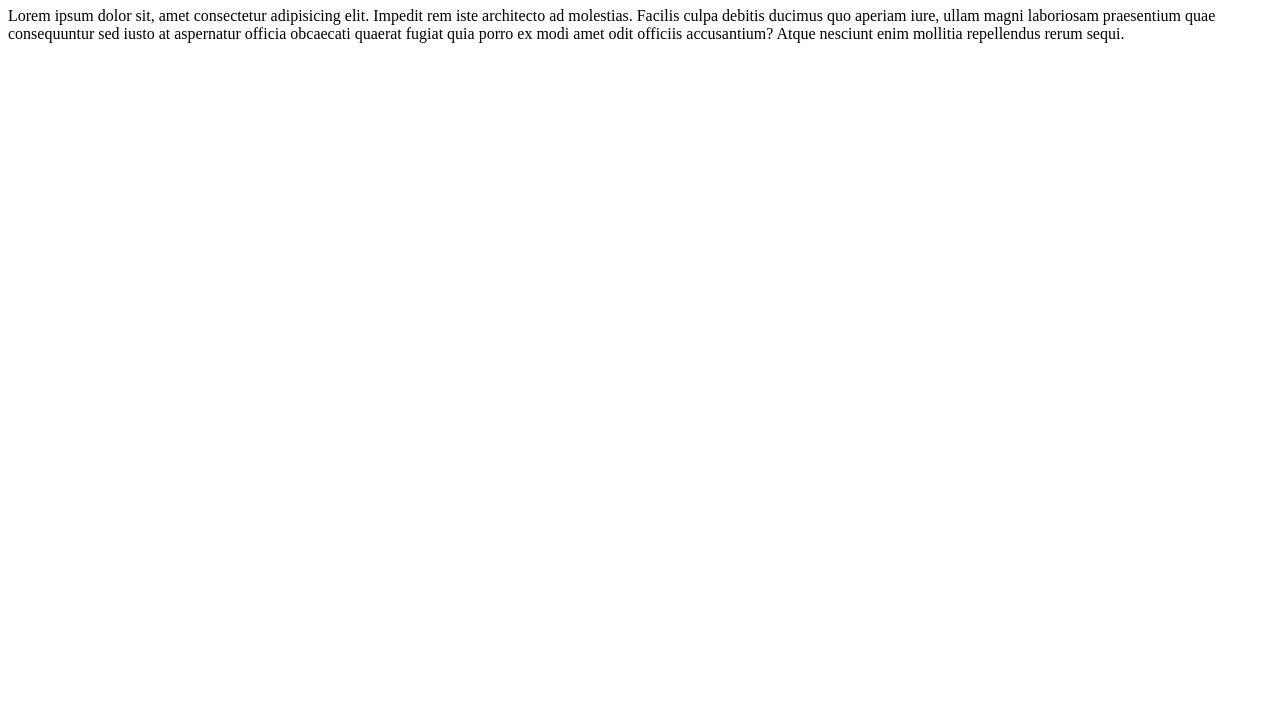
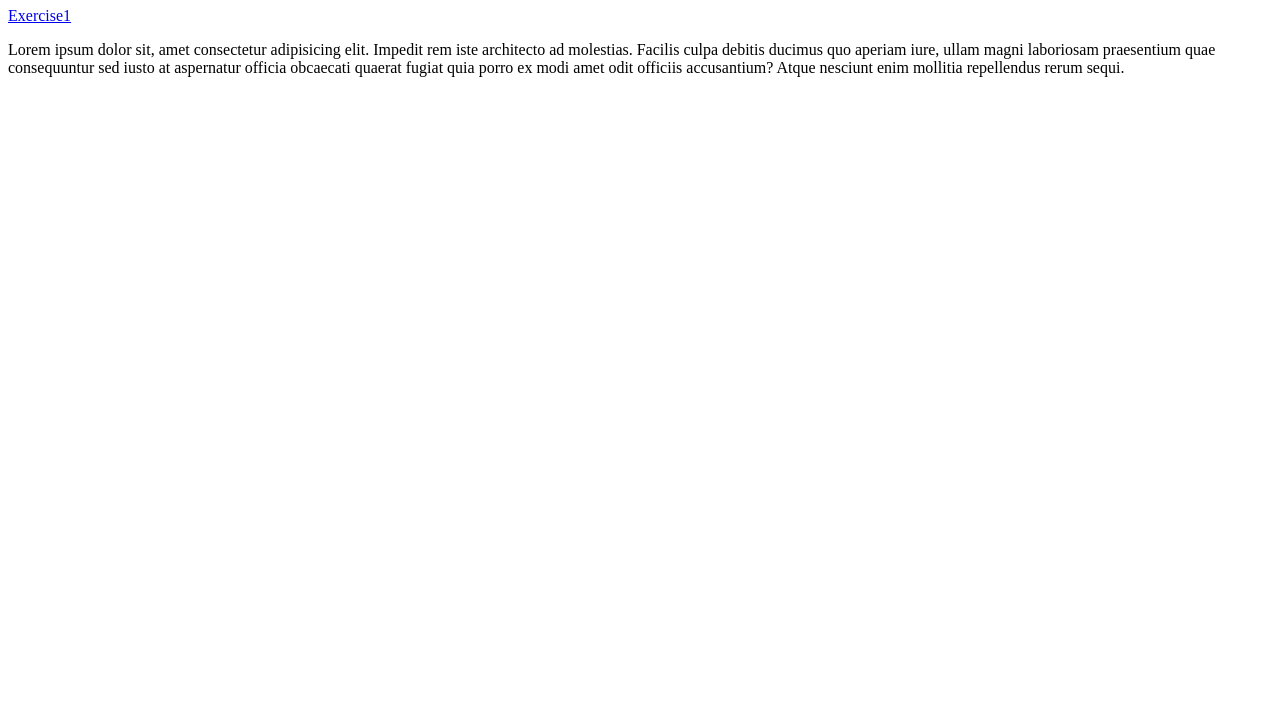
Before and after one commit to liu-gracie/test-repo, a plain HTML site: page exercises/index.html in a window 1280 px wide. Shown: the part 73-800 px from the top of the page. Drawn offline with Linux system fonts and the light colour scheme.

Commit message:
exercise1

```diff
--- a/exercises/index.html
+++ b/exercises/index.html
@@ -12,6 +12,8 @@
 <body>
     <h1>Exercise!</h1>
 
+    <a href="exercise1/index.html">Exercise1</a>
+
     <p>Lorem ipsum dolor sit, amet consectetur adipisicing elit. Impedit rem iste architecto ad molestias. Facilis culpa debitis ducimus quo aperiam iure, ullam magni laboriosam praesentium quae consequuntur sed iusto at aspernatur officia obcaecati quaerat fugiat quia porro ex modi amet odit officiis accusantium? Atque nesciunt enim mollitia repellendus rerum sequi.</p>
 </body>
 
```
